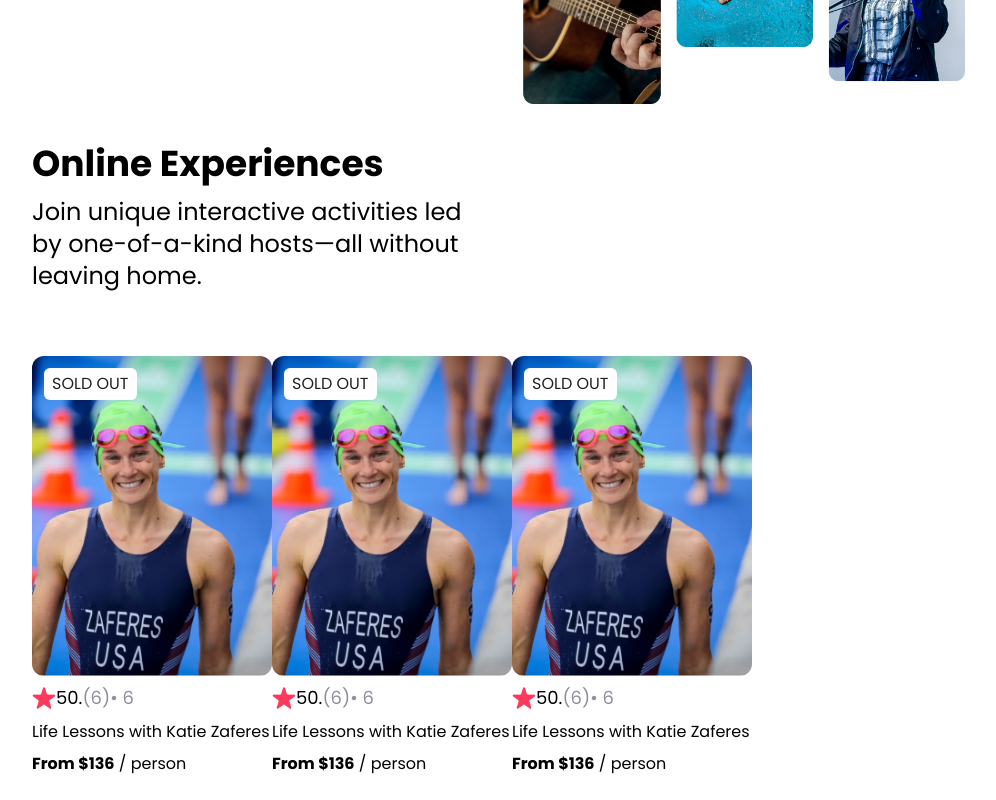
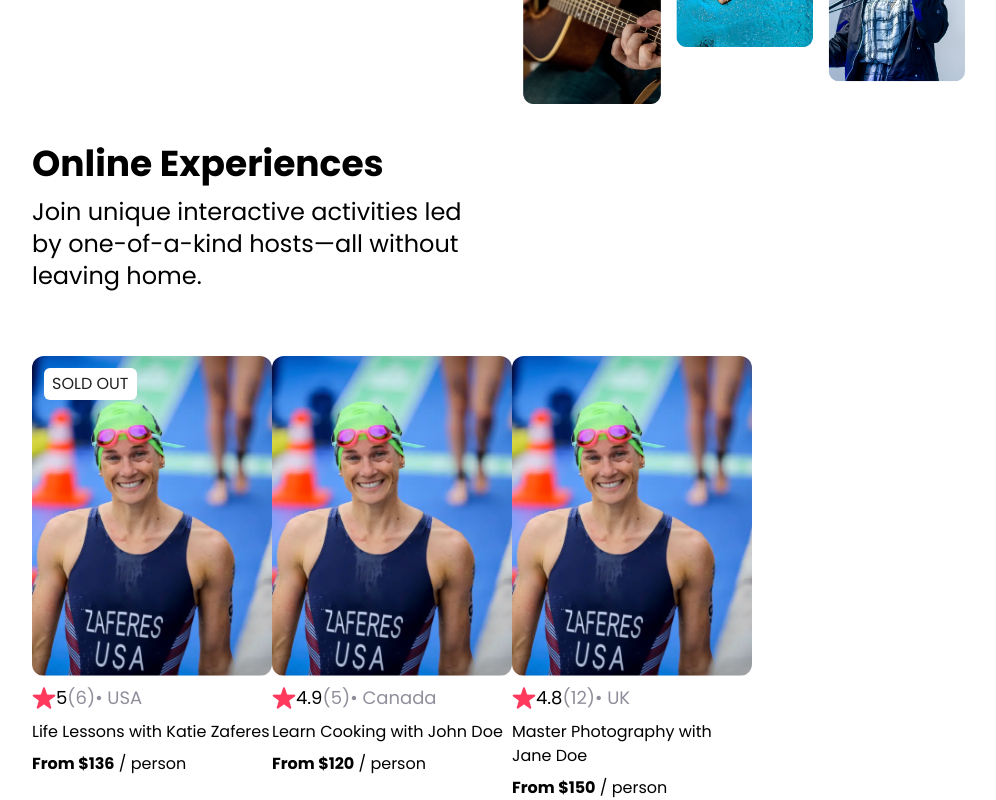
Before and after one commit to josueahadi/airbnb-experiences-clone, a React (Vite) app: page / in a window 1280 px wide. Shown: the part 468-1268 px from the top of the page, without its empty margins (48-1044 px from the left). Before the commit the page ends 1244 px from the top, so only its background shows below. Built offline with nearby package versions, Linux system fonts and the light colour scheme.

Commit message:
chore: dynamically render cards...version 2

```diff
--- a/src/App.jsx
+++ b/src/App.jsx
@@ -1,14 +1,63 @@
 import "./index.css";
 import Navbar from "./components/Navbar";
 import HeroSection from "./components/Hero";
-import Card from "./components/Cards";
+import Card from "./components/Card";
+
+// Import images
+import KatieZaferesImage from "./assets/katie-zaferes.png";
+
+const cardsInfo = [
+  {
+    id: 1, // Unique identifier
+    img: KatieZaferesImage,
+    rating: 5.0,
+    reviewCount: 6,
+    country: "USA",
+    title: "Life Lessons with Katie Zaferes",
+    price: 136,
+    isSoldOut: true,
+  },
+  {
+    id: 2, // Unique identifier
+    img: KatieZaferesImage,
+    rating: 4.9,
+    reviewCount: 5,
+    country: "Canada",
+    title: "Learn Cooking with John Doe",
+    price: 120,
+    isSoldOut: false,
+  },
+  {
+    id: 3, // Unique identifier
+    img: KatieZaferesImage,
+    rating: 4.8,
+    reviewCount: 12,
+    country: "UK",
+    title: "Master Photography with Jane Doe",
+    price: 150,
+    isSoldOut: false,
+  },
+];
 
 function App() {
   return (
     <>
       <Navbar />
       <HeroSection />
-      <Card />
+      <section className="flex flex-row pt-16 px-6 sm:px-10 md:px-20">
+        {cardsInfo.map((card) => (
+          <Card
+            key={card.id}
+            img={card.img}
+            rating={card.rating}
+            reviewCount={card.reviewCount}
+            country={card.country}
+            title={card.title}
+            price={card.price}
+            isSoldOut={card.isSoldOut}
+          />
+        ))}
+      </section>
     </>
   );
 }
--- /dev/null
+++ b/src/components/Card.jsx
@@ -0,0 +1,24 @@
+import StarIcon from "../assets/star.png";
+
+export default function Card(props) {
+  return (
+    <div className="relative w-44 md:w-60">
+      <img src={props.img} className="w-full rounded-xl" alt={props.title} />
+      {props.isSoldOut && (
+        <span className="uppercase text-[#222222] bg-[#FFFFFF] rounded-md px-2 py-1 absolute top-3 left-3">
+          Sold Out
+        </span>
+      )}
+      <div className="flex items-center text-base md:text-lg mt-2">
+        <img src={StarIcon} className="w-4 md:w-6" alt="Star Icon" />
+        <span>{props.rating}</span>
+        <span className="text-[#918E9B]">({props.reviewCount})</span>
+        <span className="text-[#918E9B]">&#8226; {props.country}</span>
+      </div>
+      <h2 className="mt-2">{props.title}</h2>
+      <p className="mt-2">
+        <span className="font-bold">From ${props.price}</span> / person
+      </p>
+    </div>
+  );
+}
--- a/src/components/Cards.jsx
+++ /dev/null
@@ -1,58 +0,0 @@
-import StarIcon from "../assets/star.png";
-import KatieZaferesImage from "../assets/katie-zaferes.png";
-
-const cardsInfo = [
-  {
-    img: KatieZaferesImage,
-    rating: 5.0,
-    reviewCount: 6,
-    country: "USA",
-    title: "Life Lessons with Katie Zaferes",
-    price: 136,
-  },
-  {
-    img: KatieZaferesImage,
-    rating: 5.0,
-    reviewCount: 6,
-    country: "USA",
-    title: "Life Lessons with Katie Zaferes",
-    price: 136,
-  },
-  {
-    img: KatieZaferesImage,
-    rating: 5.0,
-    reviewCount: 6,
-    country: "USA",
-    title: "Life Lessons with Katie Zaferes",
-    price: 136,
-  },
-];
-
-export default function Cards() {
-  return (
-    <section className="flex flex-row pt-16 px-6 sm:px-10 md:px-20">
-      {cardsInfo.map((card, index) => (
-        <div key={index} className="relative w-44 md:w-60">
-          <img
-            src={card.img}
-            className="w-full rounded-xl"
-            alt="Katie Zaferes"
-          />
-          <span className="uppercase text-[#222222] bg-[#FFFFFF] rounded-md px-2 py-1 absolute top-3 left-3">
-            Sold Out
-          </span>
-          <div className="flex items-center text-base md:text-lg mt-2">
-            <img src={StarIcon} className="w-4 md:w-6" alt="Star Icon" />
-            <span>50.</span>
-            <span className="text-[#918E9B]">({card.reviewCount})</span>
-            <span className="text-[#918E9B]">&#8226; {card.reviewCount}</span>
-          </div>
-          <h2 className="mt-2">{card.title}</h2>
-          <p className="mt-2">
-            <span className="font-bold">From ${card.price}</span> / person
-          </p>
-        </div>
-      ))}
-    </section>
-  );
-}
```
